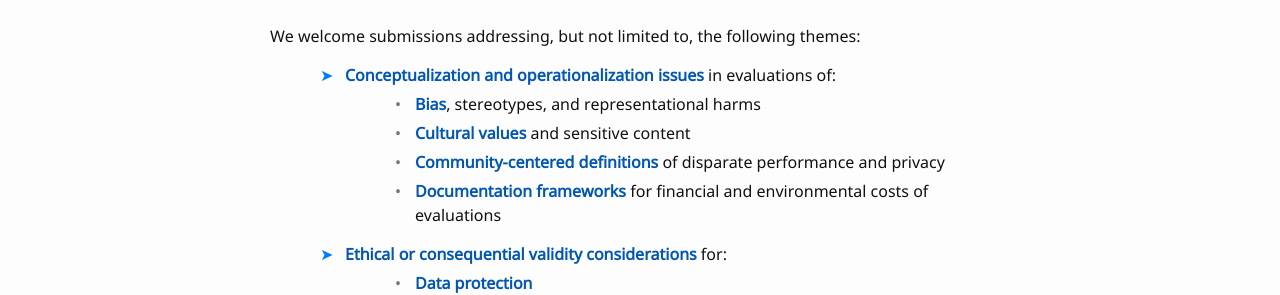
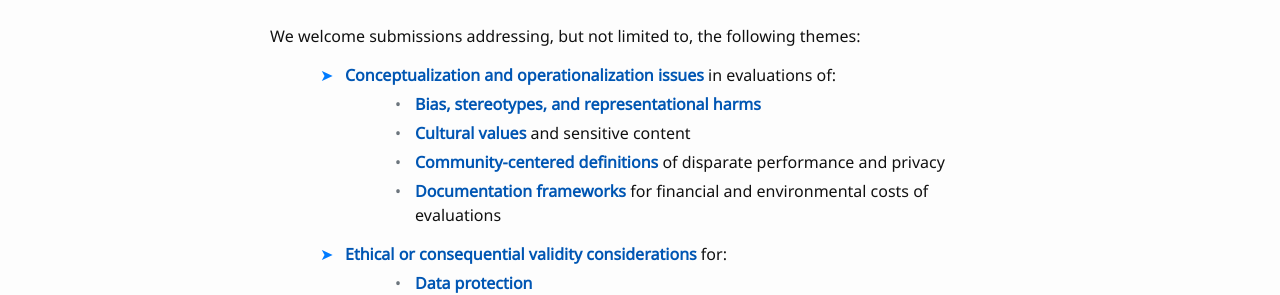
Before and after one commit to aaai-fidu-lab/aaai-fidu-lab.github.io, a Jekyll site: the page built from call-for-papers.md, in a window 1280 px wide. Shown: the part 404-699 px from the top of the page. Built offline with Jekyll 4.4.1, drawn with Linux system fonts in a browser that asks for light colours; our own code applies the rules of GitHub Pages for plain Markdown files.

```diff
--- a/call-for-papers.md
+++ b/call-for-papers.md
@@ -18,7 +18,7 @@ We welcome submissions addressing, but not limited to, the following themes:
   <ol class="themes-list">
     <li><strong>Conceptualization and operationalization issues</strong> in evaluations of:
       <ul>
-        <li><strong>Bias</strong>, stereotypes, and representational harms</li>
+        <li><strong>Bias, stereotypes, and representational harms</strong></li>
         <li><strong>Cultural values</strong> and sensitive content</li>
         <li><strong>Community-centered definitions</strong> of disparate performance and privacy</li>
         <li><strong>Documentation frameworks</strong> for financial and environmental costs of evaluations</li>
```
